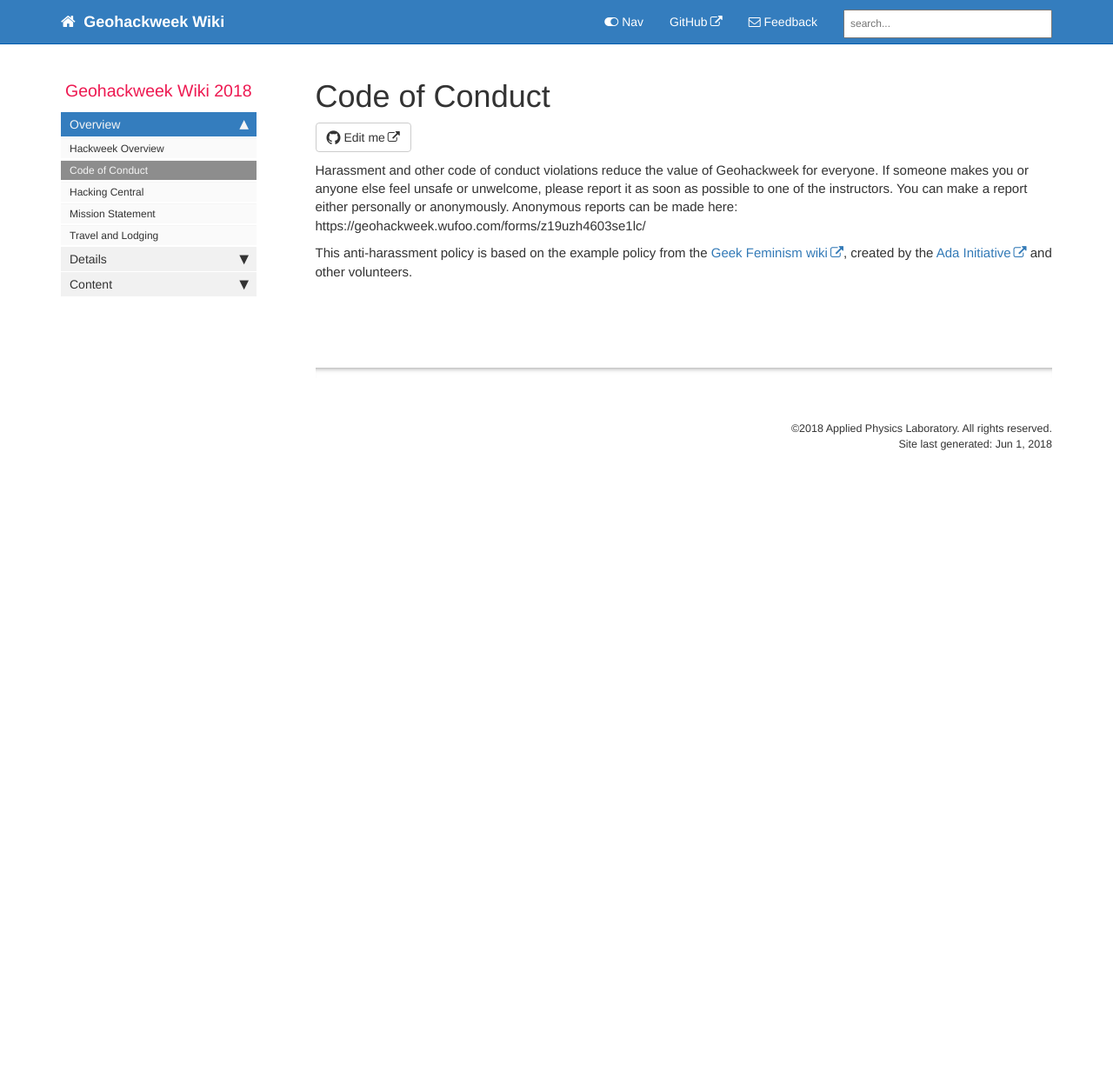
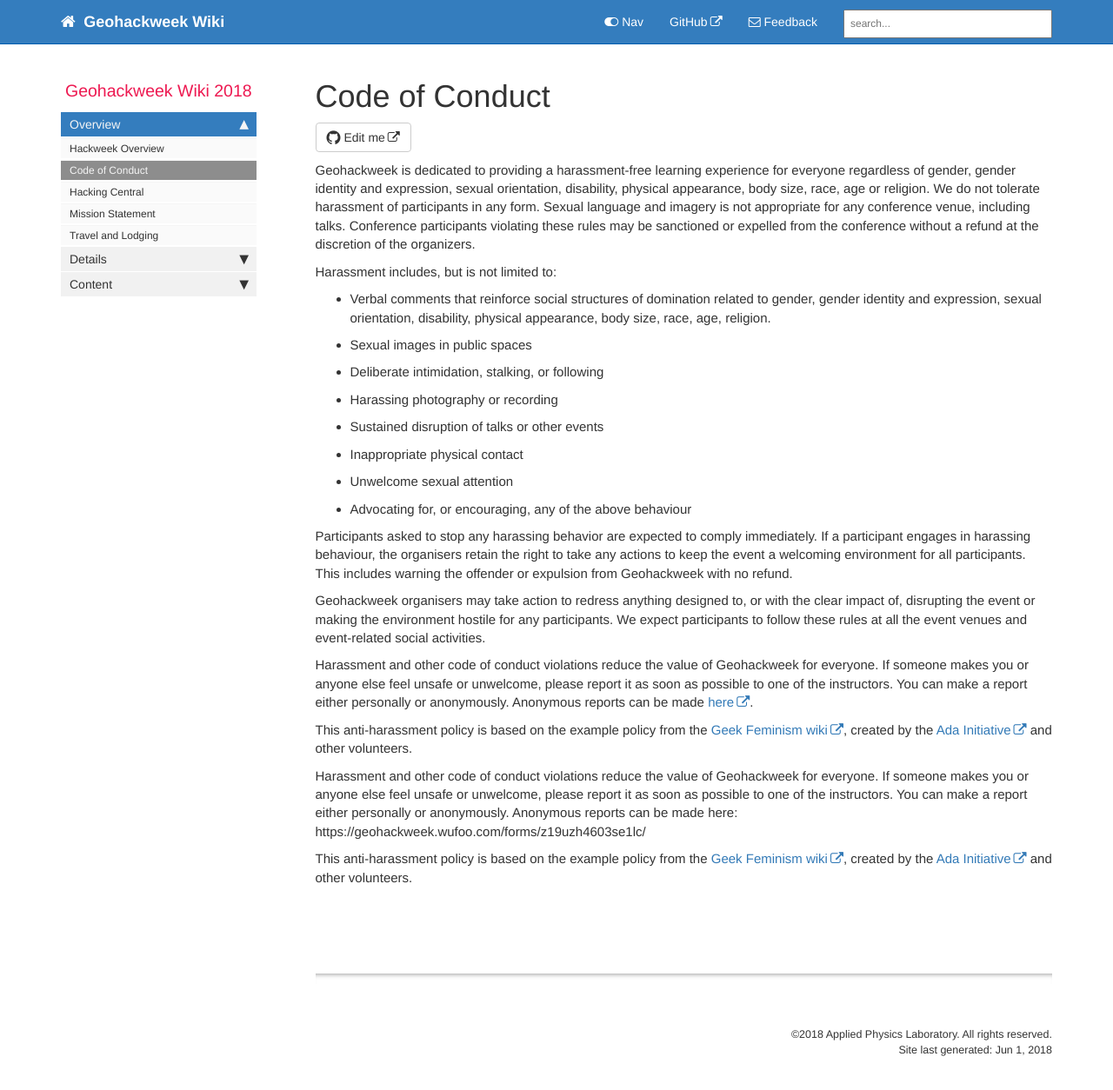
Before and after one commit to waterhackweek/wiki, a Jekyll site: the page built from pages/code_of_conduct.md, in a window 1280 px wide and 1268 px high. Shown: the top 1254 px of the window at 87% size. Built offline with Jekyll 4.4.1, drawn with Linux system fonts in a browser that asks for light colours; nearby versions of some CDN libraries; comment, search, counter and statistics services are not loaded.

Commit message:
update code of conduct

```diff
--- a/pages/code_of_conduct.md
+++ b/pages/code_of_conduct.md
@@ -4,6 +4,28 @@ sidebar: mydoc_sidebar
 permalink: code_of_conduct.html
 ---
 
+Geohackweek is dedicated to providing a harassment-free learning experience for everyone regardless of gender, gender identity and expression, sexual orientation, disability, physical appearance, body size, race, age or religion. We do not tolerate harassment of participants in any form. Sexual language and imagery is not appropriate for any conference venue, including talks. Conference participants violating these rules may be sanctioned or expelled from the conference without a refund at the discretion of the organizers.
+
+Harassment includes, but is not limited to:
+* Verbal comments that reinforce social structures of domination related to gender, gender identity and expression, sexual orientation, disability, physical appearance, body size, race, age, religion.
+* Sexual images in public spaces
+* Deliberate intimidation, stalking, or following
+* Harassing photography or recording
+* Sustained disruption of talks or other events
+* Inappropriate physical contact
+* Unwelcome sexual attention
+* Advocating for, or encouraging, any of the above behaviour
+
+Participants asked to stop any harassing behavior are expected to comply immediately. If a participant engages in harassing behaviour, the organisers retain the right to take any actions to keep the event a welcoming environment for all participants. This includes warning the offender or expulsion from Geohackweek with no refund.
+
+Geohackweek organisers may take action to redress anything designed to, or with the clear impact of, disrupting the event or making the environment hostile for any participants. We expect participants to follow these rules at all the event venues and event-related social activities.
+
+Harassment and other code of conduct violations reduce the value of Geohackweek for everyone. If someone makes you or anyone else feel unsafe or unwelcome, please report it as soon as possible to one of  the instructors. You can make a report either personally or anonymously. Anonymous reports can be made [here](https://geohackweek.wufoo.com/forms/z19uzh4603se1lc/).
+
+ This anti-harassment policy is based on the example policy from the [Geek Feminism wiki](http://geekfeminism.wikia.com/wiki/Conference_anti-harassment/Policy), created by the [Ada Initiative](http://adainitiative.org/) and other volunteers.
+
+
+
 
 Harassment and other code of conduct violations reduce the value of Geohackweek for everyone. If someone makes you or anyone else feel unsafe or unwelcome, please report it as soon as possible to one of  the instructors. You can make a report either personally or anonymously. Anonymous reports can be made here: https://geohackweek.wufoo.com/forms/z19uzh4603se1lc/
 
```
